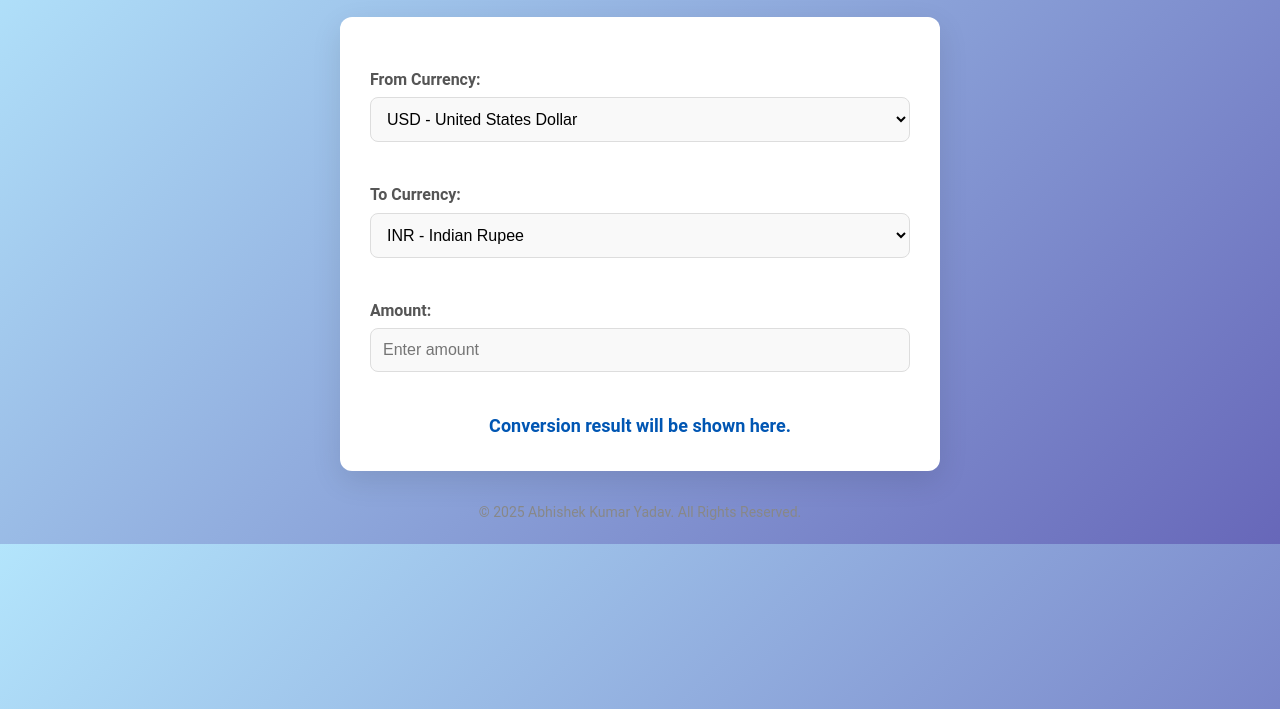
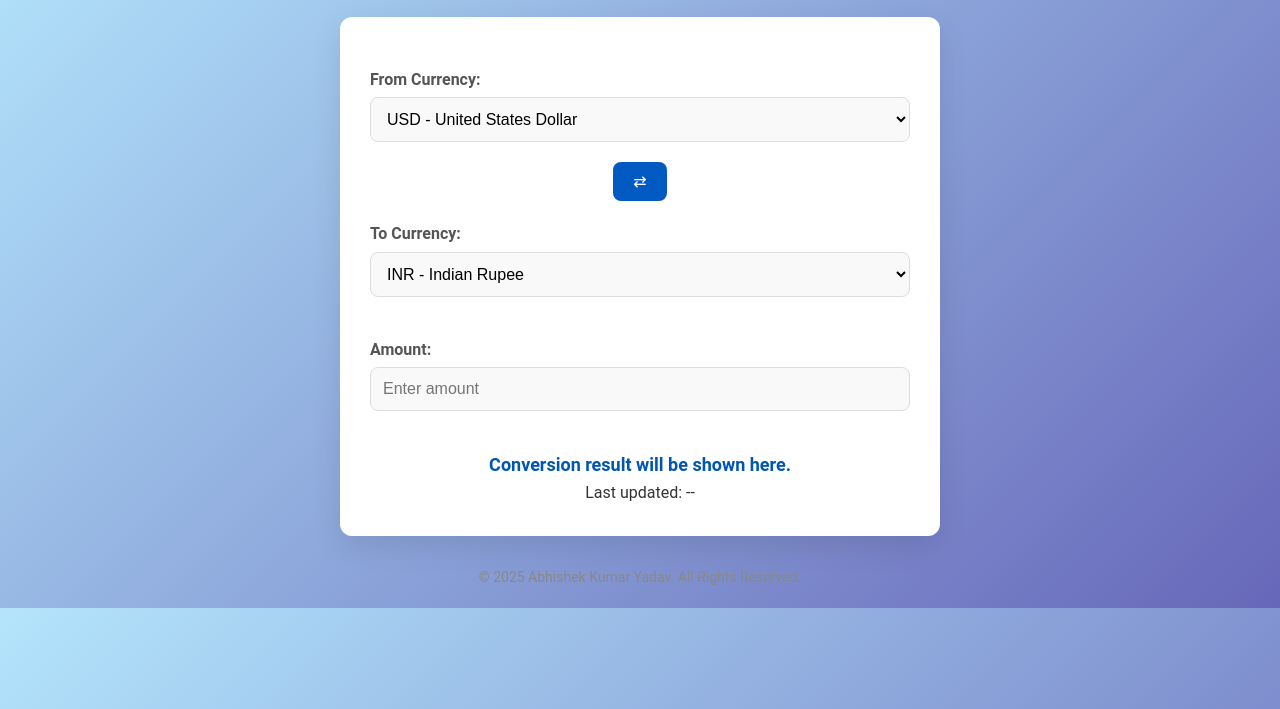
Before and after one commit to abhishekk-y16/CurrencyConverter, a plain HTML site: page index.html in a window 1280 px wide. Shown: the part 91-800 px from the top of the page. Drawn offline with Linux system fonts and the light colour scheme.

Commit message:
Update index.html

```diff
--- a/index.html
+++ b/index.html
@@ -18,7 +18,7 @@
         <label for="from-currency">From Currency:</label>
         <select id="from-currency"></select>
       </div>
-
+      <button id="swapBtn" class="swap-btn">⇄</button>
       <div class="currency-box">
         <label for="to-currency">To Currency:</label>
         <select id="to-currency"></select>
@@ -32,6 +32,7 @@
       <div class="result">
         <h3 id="result">Conversion result will be shown here.</h3>
       </div>
+      <p id="rate-date">Last updated: --</p>
     </section>
 
     <footer>
```
